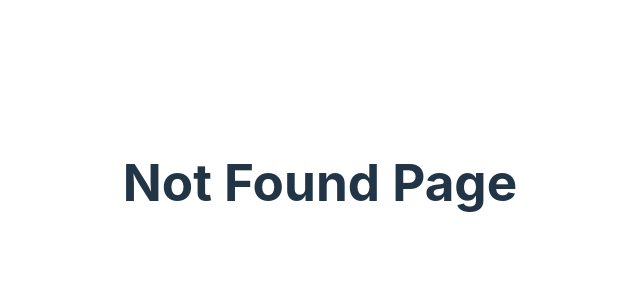
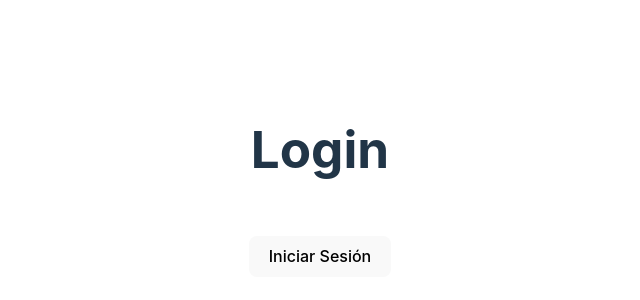
Before and after one commit to adrian1426/ReactTS_Routes-Guard, a React (Vite) app: page /login in a window 1280 px wide. Before the commit this address had no page. Shown: the part 218-518 px from the top of the page, without its empty margins (320-960 px from the left). Built offline with nearby package versions, Linux system fonts and the light colour scheme.

Commit message:
creando AuthGuard, componente que se encarga sde validar si existe sesión

```diff
--- a/src/App.tsx
+++ b/src/App.tsx
@@ -4,6 +4,7 @@ import { DashboardPage } from './pages/dashboard';
 import { LoginPage } from './pages/login';
 import appStore from './redux/store';
 import './App.css';
+import { publicRoutes, privateRoutes } from './constants/routesConstants';
 
 function App() {
 
@@ -14,7 +15,8 @@ function App() {
           <Routes>
             <Route path='/' element={<LoginPage />} />
             <Route path='*' element={<h1>Not Found Page</h1>} />
-            <Route path='/dashboard' element={<DashboardPage />} />
+            <Route path={publicRoutes.LOGIN} element={<LoginPage />} />
+            <Route path={privateRoutes.DASHBOARD} element={<DashboardPage />} />
           </Routes>
         </BrowserRouter>
       </Provider>
--- /dev/null
+++ b/src/constants/routesConstants.ts
@@ -0,0 +1,7 @@
+export const publicRoutes = {
+  LOGIN: '/login'
+};
+
+export const privateRoutes = {
+  DASHBOARD: '/dashboard'
+}
--- a/src/pages/login/LoginPage.tsx
+++ b/src/pages/login/LoginPage.tsx
@@ -1,4 +1,3 @@
-import { useEffect } from 'react';
 import { useDispatch } from 'react-redux';
 import { createUser, resetUser } from '../../redux/states/userState';
 import { getMorty } from "../../services/authService";
@@ -15,13 +14,11 @@ const LoginPage = () => {
     }
   };
 
-  useEffect(() => {
-    _getMorty();
-  }, []);
-
   return (
     <div>
       <h1>Login</h1>
+      <br />
+      <button onClick={_getMorty}>Iniciar Sesión</button>
     </div>
   );
 };
```
Also changed, not shown: src/guard/AuthGuard.tsx (added, +12 -0 lines).
